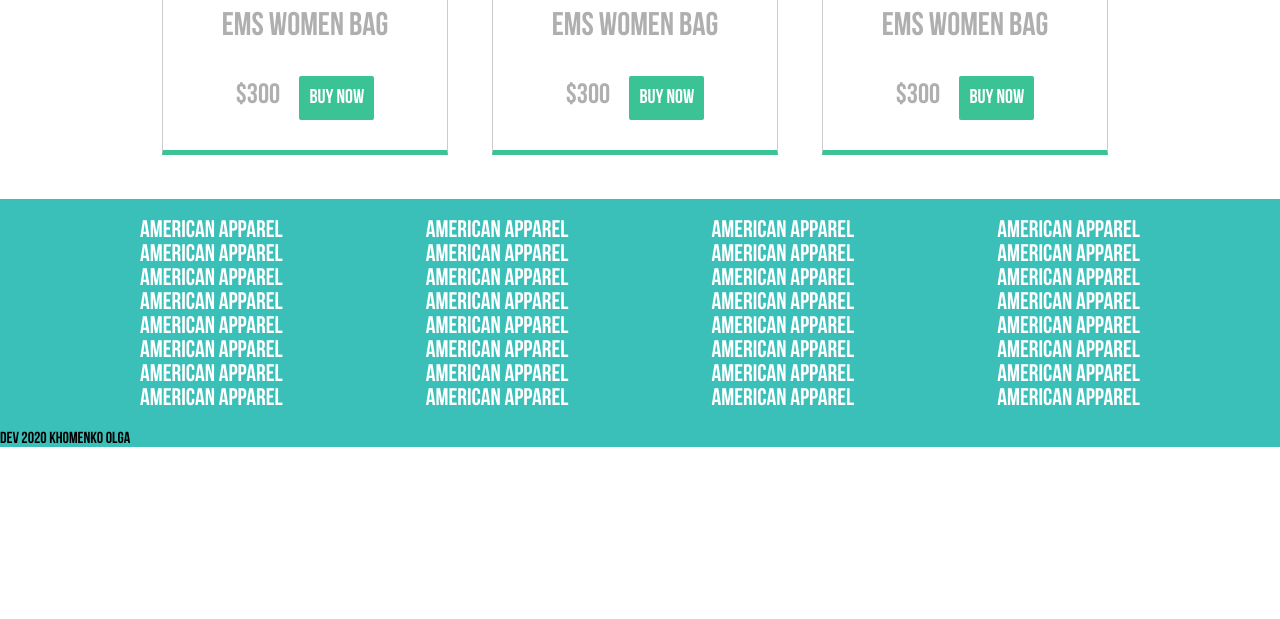
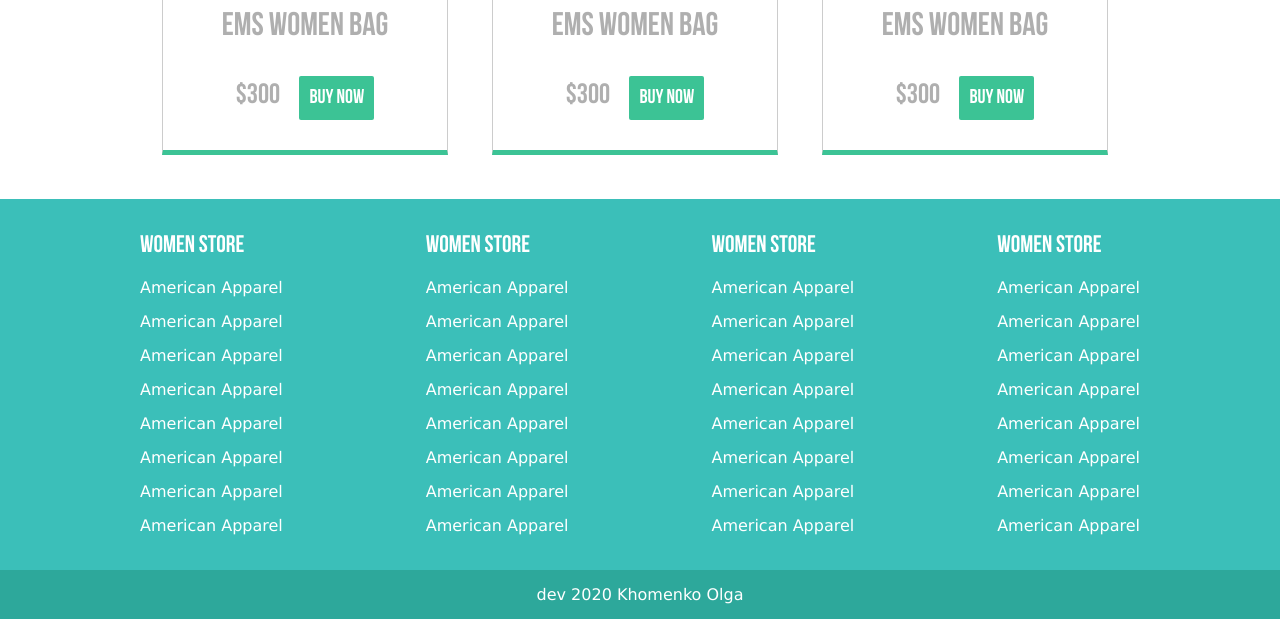
Before and after one commit to xomolya/psd_project, a plain HTML site: page index.html in a window 1280 px wide. Shown: the part 970-1589 px from the top of the page. Before the commit the page ends 1417 px from the top, so only its background shows below. Drawn offline with Linux system fonts and the light colour scheme.

Commit message:
footer top created

```diff
--- a/index.html
+++ b/index.html
@@ -117,6 +117,9 @@
           <div id="footer-top" class="center">
               <div class="nav">
                   <h2>
+                      Women store
+                  </h2>
+                  <ul>
                       <li><a href="#">American Apparel</a></li>
                       <li><a href="#">American Apparel</a></li>
                       <li><a href="#">American Apparel</a></li>
@@ -125,10 +128,13 @@
                       <li><a href="#">American Apparel</a></li>
                       <li><a href="#">American Apparel</a></li>
                       <li><a href="#">American Apparel</a></li>
-                  </h2>
+                  </ul>
               </div>
               <div class="nav">
                   <h2>
+                      Women store
+                  </h2>
+                  <ul>
                       <li><a href="#">American Apparel</a></li>
                       <li><a href="#">American Apparel</a></li>
                       <li><a href="#">American Apparel</a></li>
@@ -137,10 +143,13 @@
                       <li><a href="#">American Apparel</a></li>
                       <li><a href="#">American Apparel</a></li>
                       <li><a href="#">American Apparel</a></li>
-                  </h2>
+                  </ul>
               </div>
               <div class="nav">
                   <h2>
+                      Women store
+                  </h2>
+                  <ul>
                       <li><a href="#">American Apparel</a></li>
                       <li><a href="#">American Apparel</a></li>
                       <li><a href="#">American Apparel</a></li>
@@ -149,10 +158,13 @@
                       <li><a href="#">American Apparel</a></li>
                       <li><a href="#">American Apparel</a></li>
                       <li><a href="#">American Apparel</a></li>
-                  </h2>
+                  </ul>
               </div>
               <div class="nav">
                   <h2>
+                      Women store
+                  </h2>
+                  <ul>
                       <li><a href="#">American Apparel</a></li>
                       <li><a href="#">American Apparel</a></li>
                       <li><a href="#">American Apparel</a></li>
@@ -161,7 +173,7 @@
                       <li><a href="#">American Apparel</a></li>
                       <li><a href="#">American Apparel</a></li>
                       <li><a href="#">American Apparel</a></li>
-                  </h2>
+                  </ul>
               </div>
 
           </div>
--- a/style.css
+++ b/style.css
@@ -195,11 +195,27 @@ a {
 
 #footer-top {
     justify-content: space-between;
+    padding: 35px 0 20px 0;
 }
 
+#footer-top h2 {
+    margin-top: 0;
+    color: #fff;
+}
 
+#footer-top a {
+    font-family: Verdana, Geneva, Tahoma, sans-serif;
+    margin-bottom: 15px;
+    display: block;
 
-
+}
+#footer-bottom {
+    background: #2da89b;
+    text-align: center;
+    padding: 15px 0;
+    font-family: Verdana, Geneva, Tahoma, sans-serif;
+    color: #fff;
+}
 
 
 
@@ -248,11 +264,15 @@ a {
 
 
 @media (max-width: 530px) {
-
+    #footer-top .nav {
+        margin: 15px;
+    }
+    #footer-top {
+        justify-content: center;
+    }
     #header-menu ul li {
         width: 100%;
         text-align: center;
-
     }
     #header-menu ul li a {
         padding: 5px 15px !important;
```
